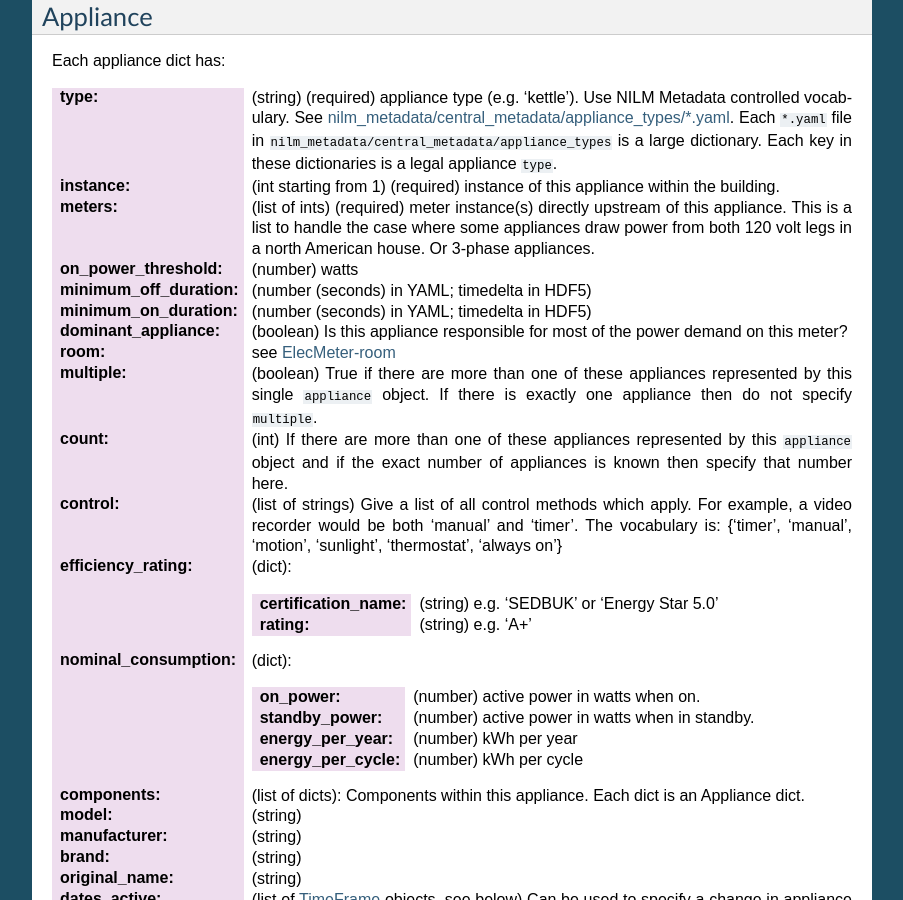
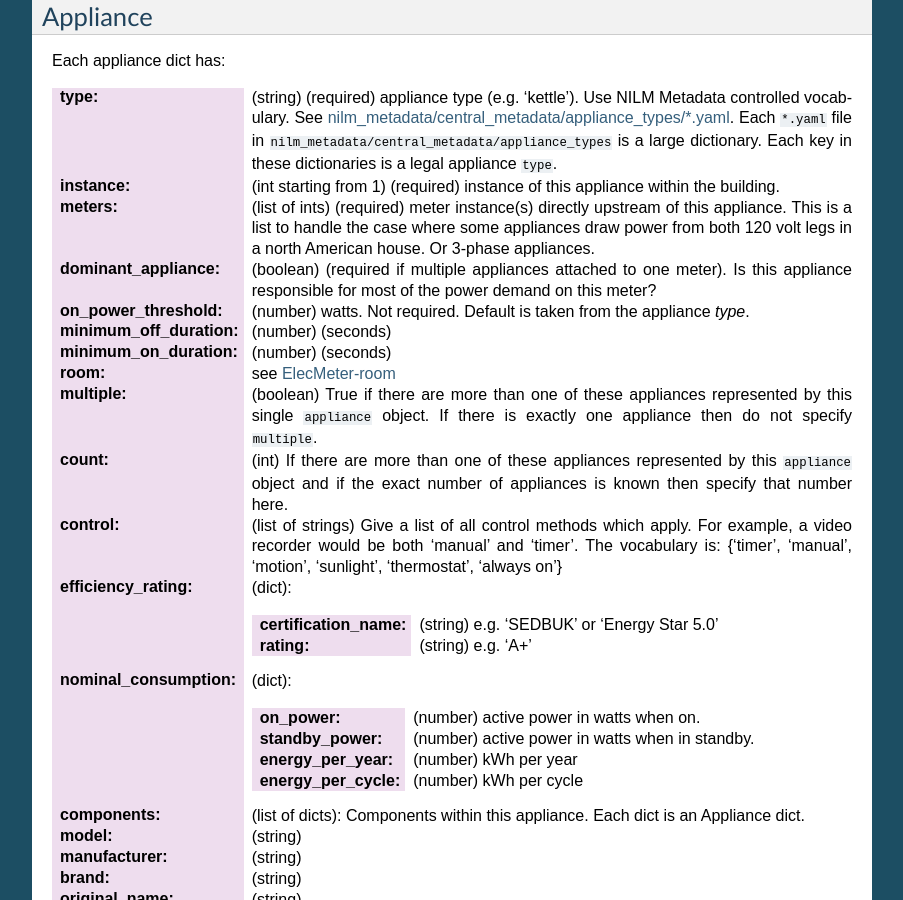
Before and after one commit to nilmtk/nilm_metadata, a Sphinx documentation site: the page built from docs/source/dataset_metadata.rst, in a window 1280 px wide and 900 px high, scrolled down 4493 px. Shown: the whole window, without its empty margins (198-1101 px from the left). Built offline with Sphinx 7.4.7, drawn with Linux system fonts in a browser that asks for light colours.

Commit message:
Updating `on_power_threshold`.

```diff
--- a/docs/source/dataset_metadata.rst
+++ b/docs/source/dataset_metadata.rst
@@ -306,11 +306,14 @@ Each appliance dict has:
         upstream of this appliance.  This is a list to handle the case
         where some appliances draw power from both 120 volt legs in a
         north American house.  Or 3-phase appliances.
-:on_power_threshold: (number) watts
-:minimum_off_duration: (number (seconds) in YAML; timedelta in HDF5)
-:minimum_on_duration: (number (seconds) in YAML; timedelta in HDF5)
-:dominant_appliance: (boolean) Is this appliance responsible for
-          most of the power demand on this meter?
+:dominant_appliance: (boolean) (required if multiple appliances
+                     attached to one meter). Is this appliance
+                     responsible for most of the power demand on this
+                     meter?
+:on_power_threshold: (number) watts.  Not required.  Default is taken
+                     from the appliance `type`.
+:minimum_off_duration: (number) (seconds)
+:minimum_on_duration: (number) (seconds)
 :room: see `ElecMeter-room`_
 :multiple: (boolean) True if there are more than one
            of these appliances represented by this single
```
